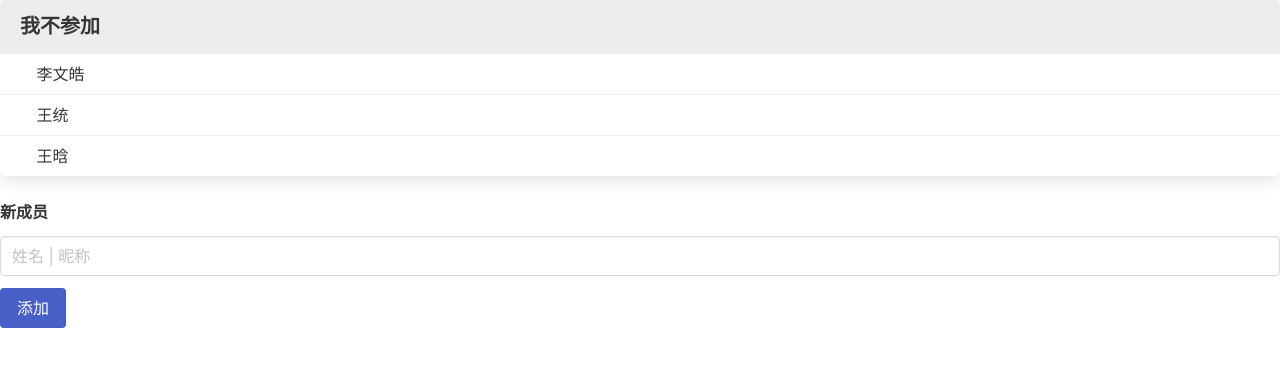
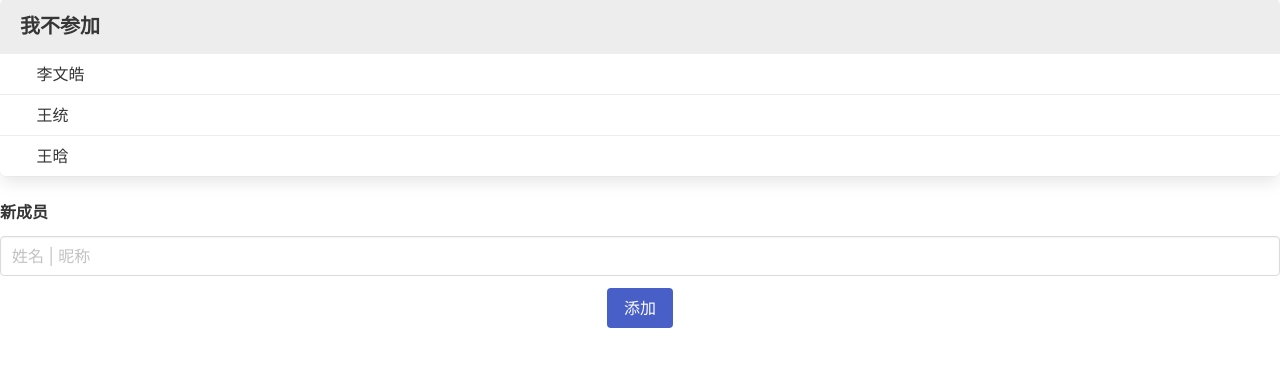
Before and after one commit to tolinwei/basketball_reg, a Flask app: page / in a window 1280 px wide. Shown: the part 365-753 px from the top of the page. Run offline with Flask 2, Linux system fonts and the light colour scheme; data comes from the database, SQL or seed files in the repository.

Commit message:
Center the button

```diff
--- a/templates/index.html
+++ b/templates/index.html
@@ -61,7 +61,7 @@
                         <input class="input" type="text" name="name" placeholder="姓名 | 昵称">
                     </div>
                 </div>
-                 <div class="field">
+                 <div class="field is-grouped is-grouped-centered">
                     <div class="control">
                         <input type="submit" class="button is-link" value="添加">
                     </div>
@@ -102,7 +102,7 @@
                         <input class="input" type="text" name="map_link" placeholder="地图链接">
                     </div>
                 </div>
-                <div class="field">
+                <div class="field is-grouped is-grouped-centered">
                     <div class="control">
                         <input type="submit" class="button is-link" value="修改">
                     </div>
```
